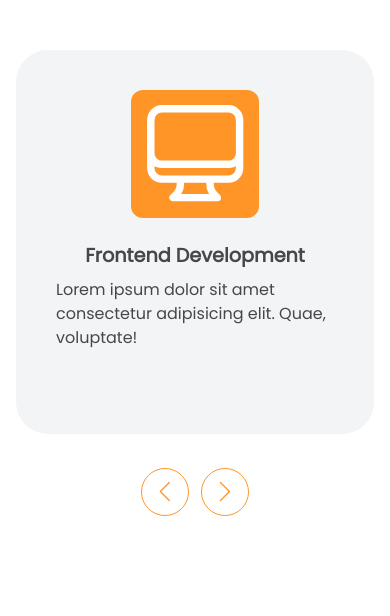
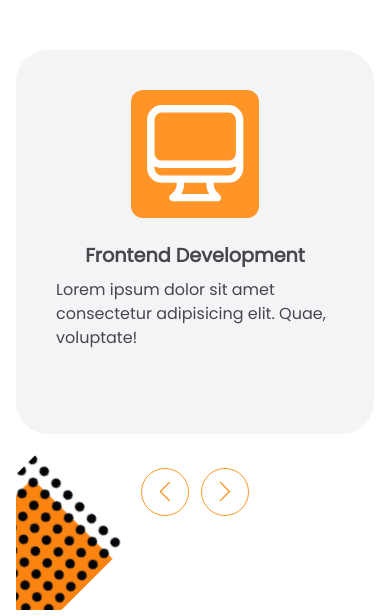
Before and after one commit to nkululek0/portfolio, a website: page src/public/pages/services.html in a window 390 px wide. Shown: the part 228-844 px from the top of the page. Drawn offline with nearby package versions, Linux system fonts and the light colour scheme.

Commit message:
(Update): adds mobile decoration on services page

```diff
--- a/src/public/pages/services.html
+++ b/src/public/pages/services.html
@@ -111,6 +111,9 @@
                 </div>
             </div>
         </article>
+        <div class="decoration-container relative w-[8rem] h-[4rem] md:hidden">
+            <img src="../assests/orange-dots.png" alt="orange dots" class="w-full absolute bottom-0 left-[-2.8rem] rotate-45">
+        </div>
     </main>
 <script src="../scripts/page-navigation-menu.js" type="text/javascript" defer></script>
 <script src="../scripts/swiper.js" defer></script>
```
Also changed, not shown: src/public/styles/main.css.
